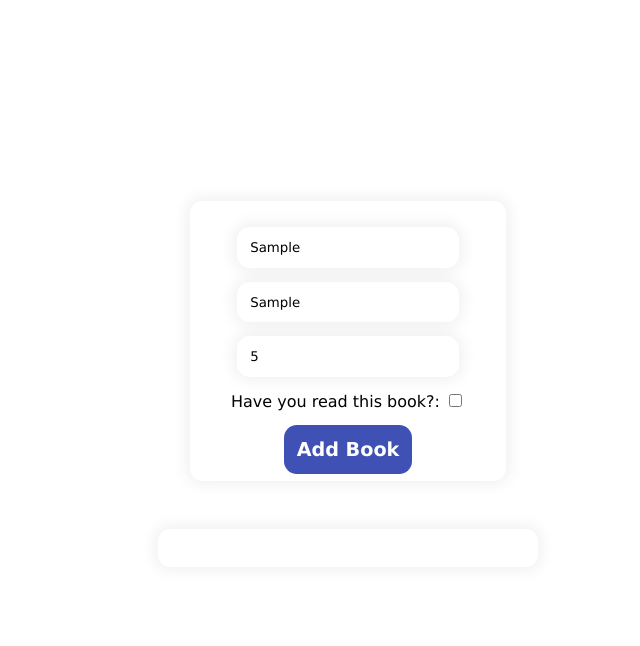
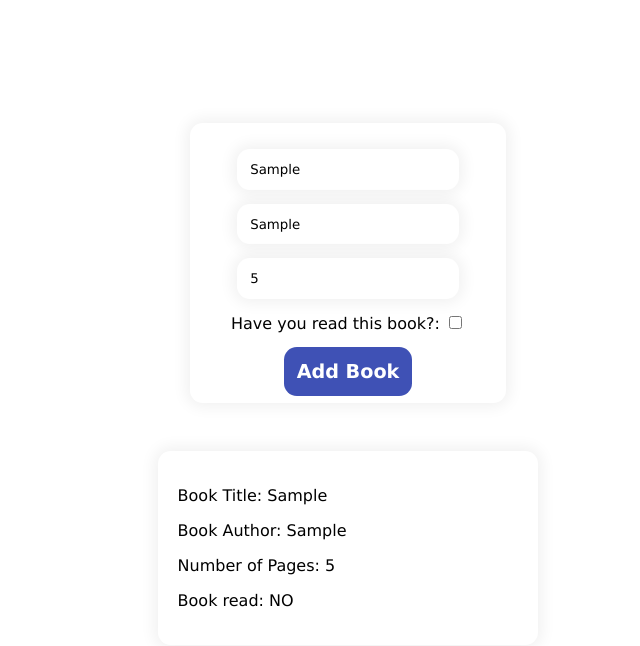
Before and after one commit to amirusmanyahaya/odin-project, a plain HTML site: page exercise/objects_and_object_constructors/index.html in a window 1280 px wide. Both pictures are taken after typing "Sample", "Sample", "5" into the empty fields and a click on the button "Add Book". Shown: the whole page, without its empty margins (292-932 px from the left). Drawn offline with Linux system fonts and the light colour scheme.

Commit message:
added display a functionalites for book display

```diff
--- a/exercise/objects_and_object_constructors/scripts/exercise.js
+++ b/exercise/objects_and_object_constructors/scripts/exercise.js
@@ -31,9 +31,45 @@ const addBookToLibrary = (book) => {
     myLibrary.push(book)
 }
 
+const createBookDiv = (book) => {
+    const bookDiv = document.createElement('div')
+    const title = document.createElement('p')
+    const author = document.createElement('p')
+    const pages = document.createElement('p')
+    const read = document.createElement('p')
+    const titleText = document.createTextNode(`Book Title: ${book.title}`)
+    const authorText = document.createTextNode(`Book Author: ${book.author}`)
+    const pagesText = document.createTextNode(`Number of Pages: ${book.pages}`)
+    const readText = document.createTextNode(`Book read: ${book.read ? "Yes" : "NO"}`)
+
+    title.appendChild(titleText)
+    author.appendChild(authorText)
+    pages.appendChild(pagesText)
+    read.appendChild(readText)
+
+    bookDiv.appendChild(title)
+    bookDiv.appendChild(author)
+    bookDiv.appendChild(pages)
+    bookDiv.appendChild(read)
+
+    return bookDiv
+}
+
+const displayBooks = (library) => {
+        const booksContainer = document.querySelector('.books-container')
+        if(booksContainer.style.display === ""){
+            booksContainer.style.display = "block"
+            console.log(booksContainer.style.display)
+        }
+        library.forEach((book) => {
+            const bookDiv = createBookDiv(book)
+            booksContainer.appendChild(bookDiv)
+        })
+}
+
 const addButton = document.querySelector('.add-button')
 addButton.addEventListener('click',() => {
     const book = fetchBookDetail()
     addBookToLibrary(book)
-    console.log(myLibrary)
+    displayBooks(myLibrary)
 })
--- a/exercise/objects_and_object_constructors/styles/style.css
+++ b/exercise/objects_and_object_constructors/styles/style.css
@@ -31,6 +31,7 @@ body{
     border-radius: 0.8rem;
     padding: 1.2rem;
     margin: 3rem;
+    display: none;
 }
 
 .book{
```
